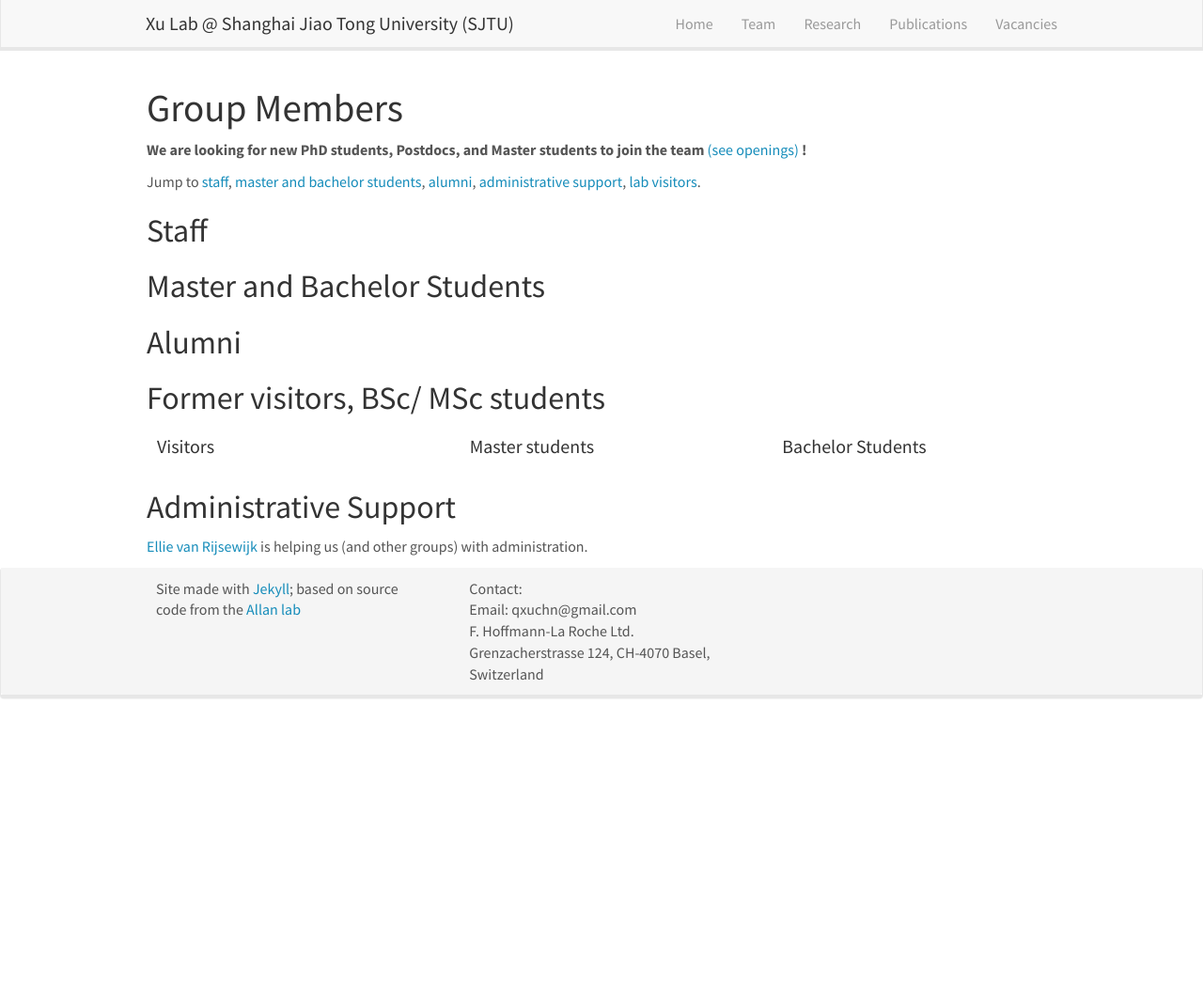
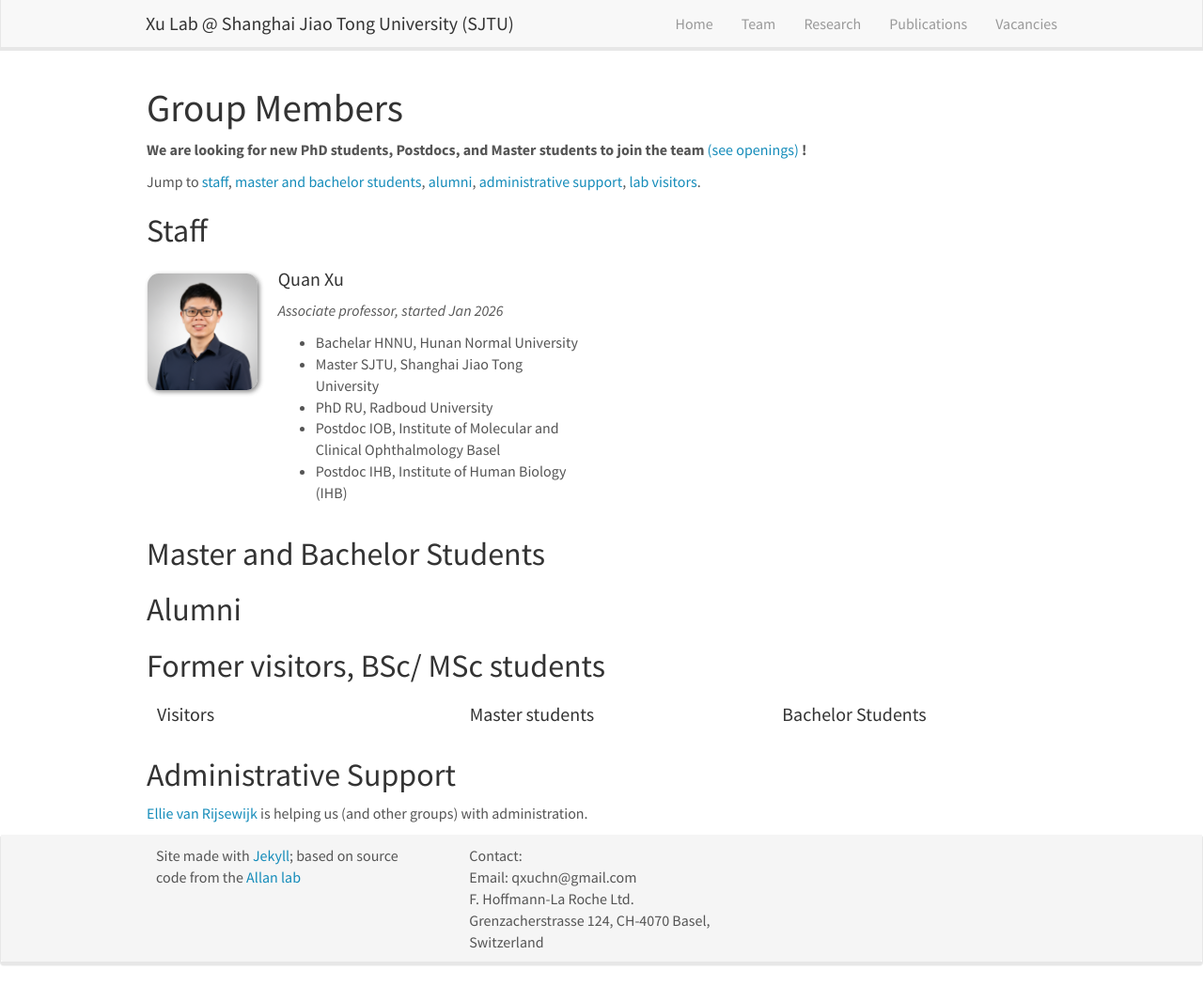
Before and after one commit to bioqxu/bioqxu.github.io, a Jekyll site: the page built from _pages/team.md, in a window 1280 px wide and 1049 px high. Shown: the whole window at 94% size. Built offline with Jekyll 4.4.1, drawn with Linux system fonts in a browser that asks for light colours; nearby versions of some CDN libraries.

Commit message:
add team

```diff
--- /dev/null
+++ b/_data/team_members.yml
@@ -0,0 +1,10 @@
+- name: Quan Xu
+  photo: quanxu.png
+  info: Associate professor, started Jan 2026
+  email: qxuchn@gmail.com
+  number_educ: 5
+  education1: Bachelar HNNU, Hunan Normal University
+  education2: Master SJTU, Shanghai Jiao Tong University
+  education3: PhD RU, Radboud University
+  education4: Postdoc IOB, Institute of Molecular and Clinical Ophthalmology Basel
+  education5: Postdoc IHB, Institute of Human Biology (IHB)
```
Also changed, not shown: _pages/home.md (+2 -0 lines), images/teampic/quanxu.png (added).
